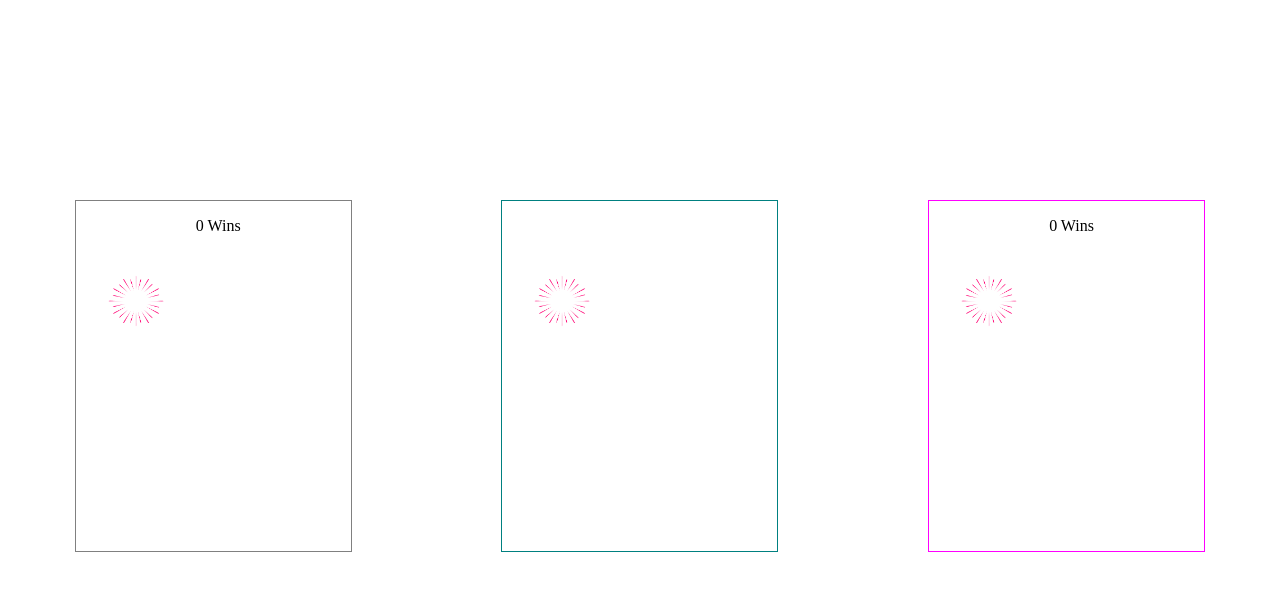
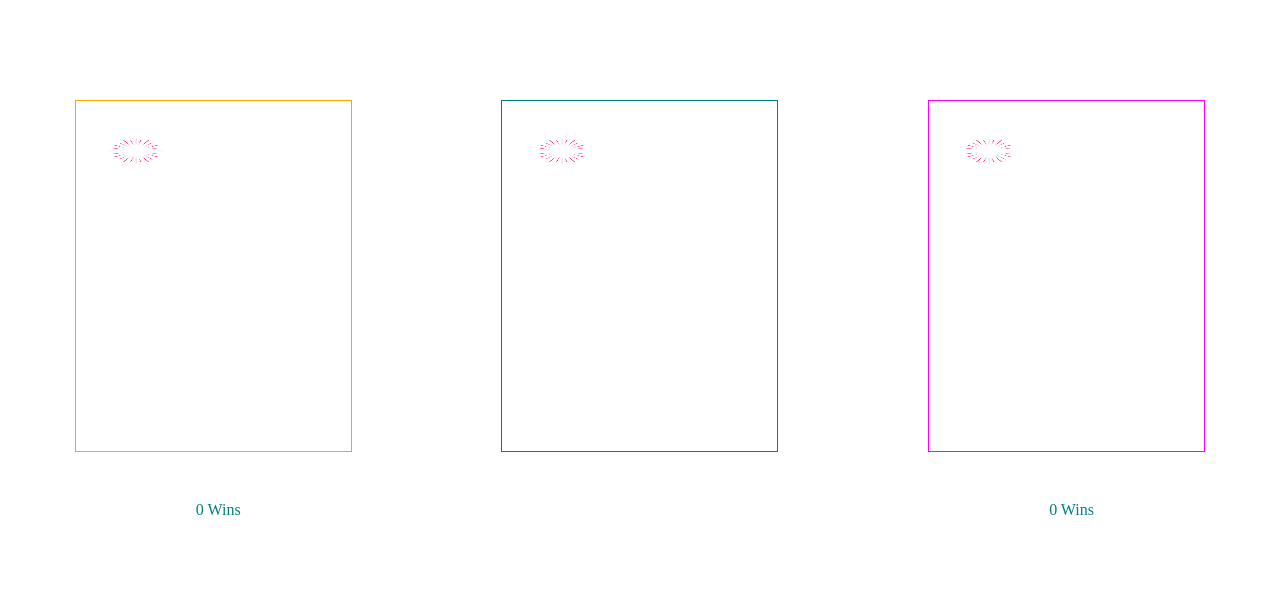
Before and after one commit to amykarnaze/slapjack, a plain HTML site: page index.html in a window 1280 px wide. Drawn offline with Linux system fonts and the light colour scheme; files whose address does not match are found by name.

Commit message:
Adjust styling to be more in line with comp

```diff
--- a/styles.css
+++ b/styles.css
@@ -7,15 +7,31 @@ body {
   margin: 0;
 }
 
+header {
+  margin: auto;
+  margin-top: 50px;
+  height: 55px;
+  width: 500px;
+  /* border: solid 1px black; */
+  color: teal;
+
+}
+
 main {
   display: flex;
   justify-content: space-evenly;
   width: 100%;
-  padding-top: 200px;
+  padding-top: 100px;
+}
+
+p {
+  margin-top: 400px;
+  color: teal;
+  /* display: flex; */
 }
 
 .card-image {
-  height: 200px;
+  height: 100px;
   width: 120px;
   background-image: image("./assets.back.png");
 
@@ -27,7 +43,7 @@ main {
   width: 275px;
   margin-left: 50px;
   margin: auto;
-  border: 1px solid grey;
+  border: 1px solid orange;
 
   /* align-self: flex-start; */
   /* justify-content: space-evenly;  */
```
